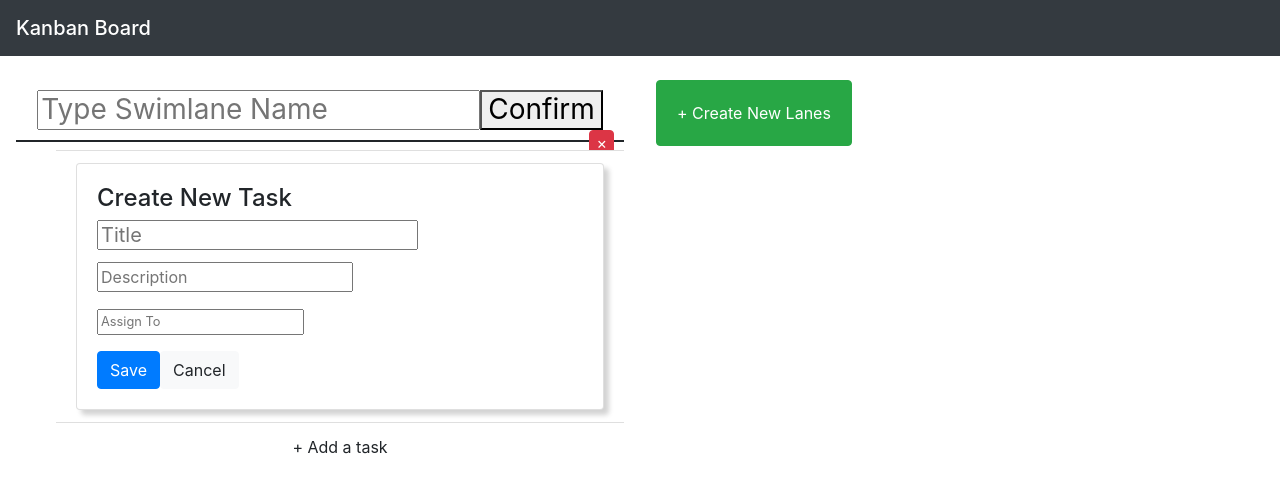
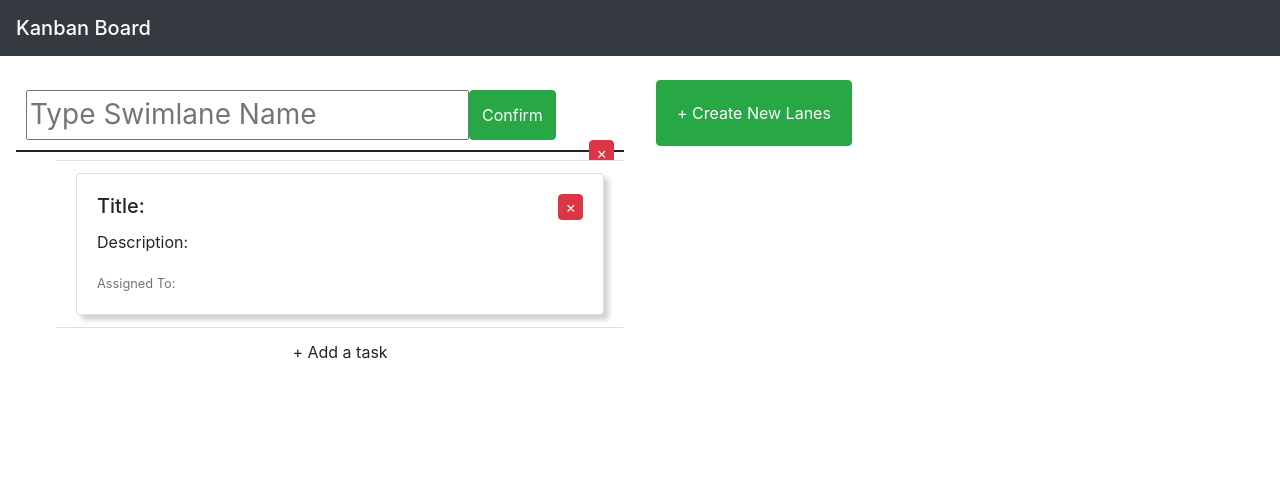
Before and after one commit to leoltl/kanban-board, a React (Create React App) app: page / in a window 1280 px wide. Both pictures are taken after a click on the element "+ Add a task". Shown: the top 492 px of the page. Built offline with nearby package versions, Linux system fonts and the light colour scheme.

Commit message:
refactor taskcard to functional component, added edit function on task

```diff
--- a/src/components/Board/BoardContainer.js
+++ b/src/components/Board/BoardContainer.js
@@ -59,9 +59,11 @@ class BoardContainer extends React.Component {
   };
 
   updateTask = newTask => {
+    console.log("updateTask called", newTask);
     if (this.state.todos) {
       let prevTodos = this.state.todos;
       let newTodos = prevTodos.map(task => {
+        console.log(task, prevTodos);
         if (task.id === newTask.id) {
           return newTask;
         }
--- a/src/components/SwimLane/SwimLane.css
+++ b/src/components/SwimLane/SwimLane.css
@@ -4,6 +4,7 @@
   width: 100%;
   min-height: 500px;
   height: 100%;
+  box-sizing: border-box;
 }
 
 h3 {
@@ -18,3 +19,7 @@ h3 {
   max-width: 250px;
   padding: 20px;
 }
+
+.newLane {
+  display: flex;
+}
--- a/src/components/SwimLane/SwimLane.js
+++ b/src/components/SwimLane/SwimLane.js
@@ -35,15 +35,21 @@ class SwimLane extends React.Component {
     if (!title) {
       return (
         <React.Fragment>
+          <div class="newLane">
             <input
               type="text"
               name="title"
               placeholder="Type Swimlane Name"
               onChange={e => this.props.handleInput(e)}
             />
-          <button type="submit" onClick={this.props.handleSubmit}>
+            <button
+              class="btn btn-success"
+              type="submit"
+              onClick={this.props.handleSubmit}
+            >
               Confirm
             </button>
+          </div>
         </React.Fragment>
       );
     } else {
--- a/src/components/TaskCard/TaskCard.js
+++ b/src/components/TaskCard/TaskCard.js
@@ -1,44 +1,42 @@
 import React from "react";
 import "./TaskCard.css";
 
-class TaskCard extends React.Component {
-  render() {
-    return this.renderTaskHelper(this.props.task);
-  }
+const TaskCard_fun = props => {
+  let { title, description, assignedTo, id } = props.task;
+  let {
+    hovering,
+    onDragStart,
+    handleRemoveTask,
+    handleInput,
+    handleSaveTask,
+    editTask,
+    edit
+  } = props;
 
-  renderTaskHelper = task => {
-    if (task.title || task.description || task.assignedTo) {
-      return this.validTask(task, this.props.hovering);
-    } else {
-      return this.emptyTask();
-    }
-  };
-
-  validTask = (task, hovering) => {
-    return (
+  const validTask = (
     <div
-        className={hovering ? "card bg-warning" : "card"}
+      className={hovering ? "card bg-light" : "card"}
       draggable
-        onDragStart={e => this.props.onDragStart(e)}
+      onDragStart={e => onDragStart(e)}
+      onClick={() => editTask()}
     >
       <div className="card-body">
         <button
           className="btn btn-danger btn-small"
-            onClick={() => this.props.handleRemoveTask(this.props.task.id)}
+          onClick={() => handleRemoveTask(id)}
         >
           &times;
         </button>
-          <h5 className="card-title">Title: {task.title}</h5>
-          <p className="card-text">Description: {task.description}</p>
+        <h5 className="card-title">Title: {title}</h5>
+        <p className="card-text">Description: {description}</p>
         <p className="card-text">
-            <small className="text-muted">Assigned To: {task.assignedTo}</small>
+          <small className="text-muted">Assigned To: {assignedTo}</small>
         </p>
       </div>
     </div>
   );
-  };
 
-  emptyTask = () => (
+  const EditTask = (
     <div className="card">
       <div className="card-body">
         <h4>Create New Task</h4>
@@ -47,7 +45,8 @@ class TaskCard extends React.Component {
             type="text"
             name="title"
             placeholder="Title"
-            onChange={e => this.props.handleInput(e)}
+            onChange={e => handleInput(e)}
+            value={title}
           />
         </h5>
         <p className="card-text">
@@ -55,7 +54,8 @@ class TaskCard extends React.Component {
             type="text"
             name="description"
             placeholder="Description"
-            onChange={e => this.props.handleInput(e)}
+            onChange={e => handleInput(e)}
+            value={description}
           />
         </p>
         <p className="card-text">
@@ -64,25 +64,22 @@ class TaskCard extends React.Component {
               type="text"
               name="assignedTo"
               placeholder="Assign To"
-              onChange={e => this.props.handleInput(e)}
+              onChange={e => handleInput(e)}
+              value={assignedTo}
             />
           </small>
         </p>
         <input
-          onClick={this.props.handleSaveTask}
+          onClick={handleSaveTask}
           className="btn btn-primary"
           type="submit"
           value="Save"
         />
-        <button
-          className="btn btn-light"
-          onClick={() => this.props.handleRemoveTask(this.props.task.id)}
-        >
-          Cancel
-        </button>
       </div>
     </div>
   );
-}
 
-export default TaskCard;
+  return <React.Fragment>{edit ? EditTask : validTask}</React.Fragment>;
+};
+
+export default TaskCard_fun;
--- a/src/components/TaskCard/TaskCardContainer.js
+++ b/src/components/TaskCard/TaskCardContainer.js
@@ -3,44 +3,61 @@ import TaskCard from "./TaskCard";
 import Hover from "../Hover/Hover";
 
 class TaskCardContainer extends React.Component {
-  constructor(props) {
-    super(props);
-    this.state = { id: this.props.task.id, status: this.props.task.status };
+  componentDidMount() {
+    this.setState({ task: this.props.task, edit: false });
   }
+  // componentDidUpdate(prevProps) {
+  //   if (prevProps !== this.props) {
+  //     this.setState({
+  //       task: this.props.task
+  //     });
+  //   }
+  // }
 
   render() {
+    if (this.state) {
       return (
         <Hover
           render={hovering => (
             <TaskCard
-            task={this.props.task}
+              task={this.state.task}
               handleInput={this.onInputChange}
               handleSaveTask={this.saveTask}
               handleRemoveTask={this.removeTask}
               hovering={hovering}
               onDragStart={this.onDragStart}
+              edit={this.state.edit}
+              editTask={this.editTask}
             />
           )}
         />
       );
     }
+    return null;
+  }
 
   onDragStart = e => {
     e.dataTransfer.setData("taskId", this.props.task.id);
-    console.log(this.props.task);
+  };
+
+  editTask = () => {
+    this.setState({ edit: true });
   };
 
   saveTask = () => {
-    this.props.updateTask(this.state);
+    let savedTask = this.state.task;
+    this.props.updateTask(savedTask);
+    this.setState({ edit: false });
   };
 
   removeTask = id => {
     console.log("remove click", id);
-    this.props.removeTask(id);
   };
 
   onInputChange = e => {
-    this.setState({ [e.target.name]: e.target.value });
+    let prevTaskDetail = this.state.task;
+    prevTaskDetail = { ...prevTaskDetail, [e.target.name]: e.target.value };
+    this.setState({ task: prevTaskDetail });
   };
 }
 
```
Also changed, not shown: src/components/TaskCard/TaskCard_class.js (added, +88 -0 lines). Lines whose indentation alone changed are shown as unchanged.
